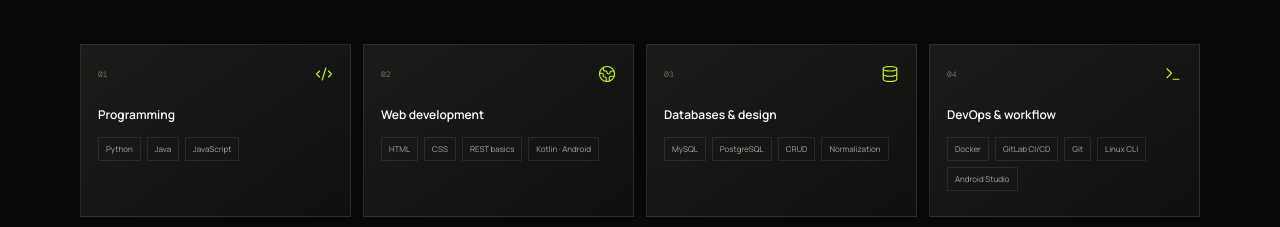
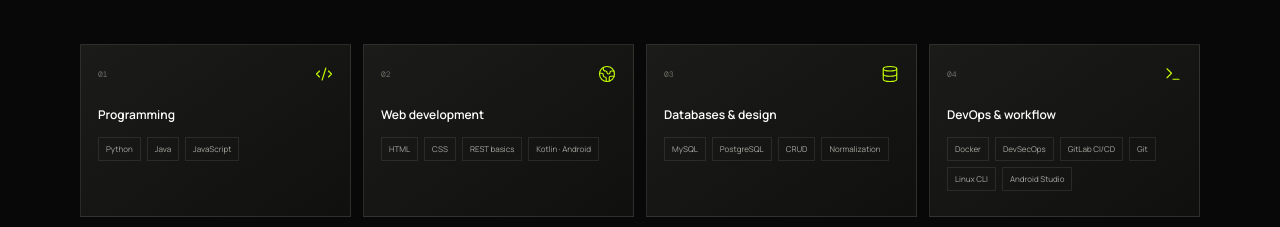
Before and after one commit to tsakoubisedev/portfolio_project, a React (Vite) app: page / in a window 1280 px wide. Shown: the part 1660-1887 px from the top of the page. Built offline with nearby package versions, Linux system fonts and the light colour scheme.

Commit message:
fix: added images to the projects image

```diff
--- a/src/App.tsx
+++ b/src/App.tsx
@@ -61,7 +61,7 @@ const skillGroups = [
     number: "04",
     title: "DevOps & workflow",
     icon: Terminal,
-    skills: ["Docker", "GitLab CI/CD", "Git", "Linux CLI", "Android Studio"],
+    skills: ["Docker", "DevSecOps", "GitLab CI/CD", "Git", "Linux CLI", "Android Studio"],
   },
 ];
 
```
